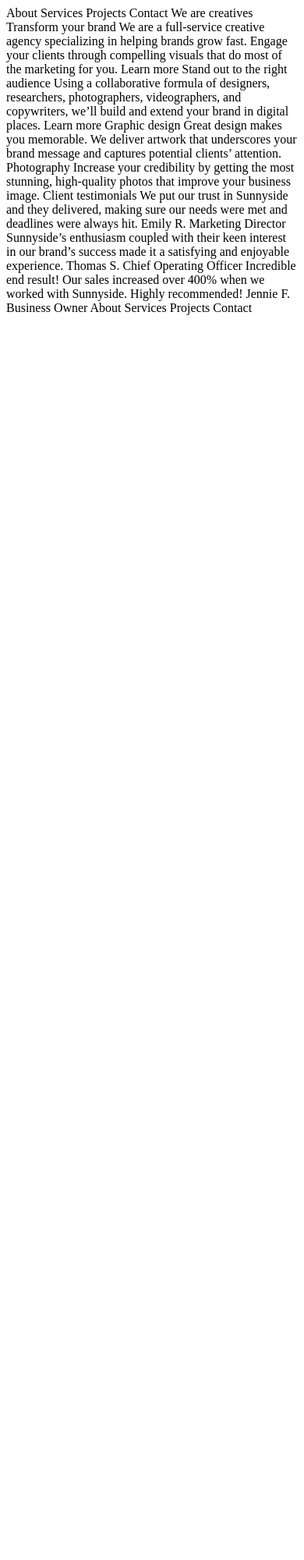
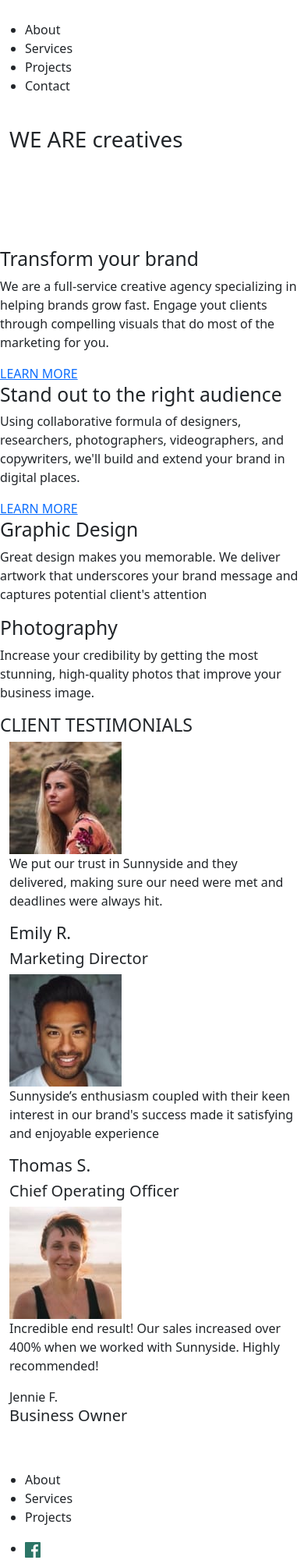
Before and after one commit to Kyle-Atienza/Sunnyside-Landing-Page, a plain HTML site: page index.html in a window 390 px wide. Shown: the top 2000 px of the page at 78% size. Before the commit the page ends 844 px from the top, so only its background shows below. Drawn offline with nearby package versions, Linux system fonts and the light colour scheme.

Commit message:
Test Code

```diff
--- a/index.html
+++ b/index.html
@@ -8,6 +8,12 @@
 
   <title>Frontend Mentor | Sunnyside agency landing page</title>
 
+  <!-- bootstrap -->
+  <link href="https://cdn.jsdelivr.net/npm/bootstrap@5.1.0/dist/css/bootstrap.min.css" rel="stylesheet" integrity="sha384-KyZXEAg3QhqLMpG8r+8fhAXLRk2vvoC2f3B09zVXn8CA5QIVfZOJ3BCsw2P0p/We" crossorigin="anonymous">
+  <script src="https://cdn.jsdelivr.net/npm/bootstrap@5.1.0/dist/js/bootstrap.bundle.min.js" integrity="sha384-U1DAWAznBHeqEIlVSCgzq+c9gqGAJn5c/t99JyeKa9xxaYpSvHU5awsuZVVFIhvj" crossorigin="anonymous"></script>
+
+
+
   <!-- Feel free to remove these styles or customise in your own stylesheet 👍 -->
   <style>
     .attribution { font-size: 11px; text-align: center; }
@@ -15,7 +21,7 @@
   </style>
 </head>
 <body>
-  About
+  <!-- About
   Services
   Projects
   Contact
@@ -58,8 +64,120 @@
   About
   Services
   Projects
-  Contact
-<!--
+  Contact -->
+  <header>
+    <div class="logo">
+      <img src="images/logo.svg" alt="">
+    </div>
+    <nav class="links">
+      <ul>
+        <li>About</li>
+        <li>Services</li>
+        <li>Projects</li>
+        <li>Contact</li>
+      </ul>
+    </nav>
+    <div class="menu">
+      <img src="images/icon-hamburger.svg" alt="">
+    </div>
+  </header>
+  <section class="hero">
+    <div class="container">
+      <h1 class="heading">WE ARE creatives</h1>
+      <img src="images/icon-arrow-down.svg" alt="" class="arrow-down">
+    </div>
+  </section>
+
+  <section class="services">
+    <div class="image"></div>
+      <div class="content">
+        <h2 class="title">Transform your brand</h2>
+        <p class="description">We are a full-service creative agency specializing in helping brands grow fast. Engage yout clients through compelling visuals that do most of the marketing for you.</p>
+        <div class="button"><a href="">LEARN MORE</a></div>
+      </div>
+    <div class="service">
+      <div class="image"></div>
+      <div class="content">
+        <h2 class="title">Stand out to the right audience</h2>
+        <p class="description">Using collaborative formula of designers, researchers, photographers, videographers, and copywriters, we'll build and extend your brand in digital places.</p>
+        <div class="button"><a href="">LEARN MORE</a></div>
+      </div>
+    </div>
+  </section>
+
+  <section class="projects">
+    <div class="project">
+      <div class="content">
+        <h2 class="title">Graphic Design</h2>
+        <p class="description">Great design makes you memorable. We deliver artwork that underscores your brand message and captures potential client's attention</p>
+      </div>
+    </div>
+    <div class="project">
+      <div class="content">
+        <h2 class="title">Photography</h2>
+        <p class="description">Increase your credibility by getting the most stunning, high-quality photos that improve your business image.</p>
+      </div>
+    </div>
+  </section>
+
+  <section class="testimonials">
+    <h3 class="title">CLIENT TESTIMONIALS</h3>
+    <div class="container">
+      <div class="testimonial">
+        <img src="images/image-emily.jpg" alt="" class="photo">
+        <p class="quote">We put our trust in Sunnyside and they delivered, making sure our need were met and deadlines were always hit.</p>
+        <div class="author">
+          <h4 class="name">Emily R.</h4>
+          <h5 class="credential">Marketing Director</h5>
+        </div>
+      </div>
+      <div class="testimonial">
+        <img src="images/image-thomas.jpg" alt="" class="photo">
+        <p class="quote">Sunnyside’s enthusiasm coupled with their keen interest in our brand's success made it satisfying and enjoyable experience</p>
+        <div class="author">
+          <h4 class="name">Thomas S.</h4>
+          <h5 class="credential">Chief Operating Officer</h5>
+        </div>
+      </div>
+      <div class="testimonial">
+        <img src="images/image-jennie.jpg" alt="" class="photo">
+        <p class="quote">Incredible end result! Our sales increased over 400% when we worked with Sunnyside. Highly recommended!</p>
+        <div class="author">
+          <div class="name">Jennie F.</div>
+          <h5 class="credential">Business Owner</h5>
+        </div>
+      </div>
+    </div>
+  </section>
+
+  <section class="gallery">
+    <img src="" alt="" class="images">
+    <img src="" alt="" class="images">
+    <img src="" alt="" class="images">
+    <img src="" alt="" class="images">
+  </section>
+
+  <div class="footer">
+    <div class="logo">
+      <img src="images/logo.svg" alt="">
+    </div>
+    <nav class="links">
+      <ul>
+        <li>About</li>
+        <li>Services</li>
+        <li>Projects</li>
+      </ul>
+    </nav>
+    <div class="social-links">
+      <ul>
+        <li><img src="images/icon-facebook.svg" alt=""></li>
+        <li><img src="images/icon-instagram.svg" alt=""></li>
+        <li><img src="images/icon-twitter.svg" alt=""></li>
+        <li><img src="images/icon-pinterest.svg" alt=""></li>
+      </ul>
+    </div>
+  </div>
+  <!--
   <div class="attribution">
     Challenge by <a href="https://www.frontendmentor.io?ref=challenge" target="_blank">Frontend Mentor</a>.
     Coded by <a href="#">Your Name Here</a>.
--- /dev/null
+++ b/sass/style.scss
@@ -0,0 +1,4 @@
+body {
+  margin: 0;
+  padding: 0;
+}
```
Also changed, not shown: css/style.css (added).
